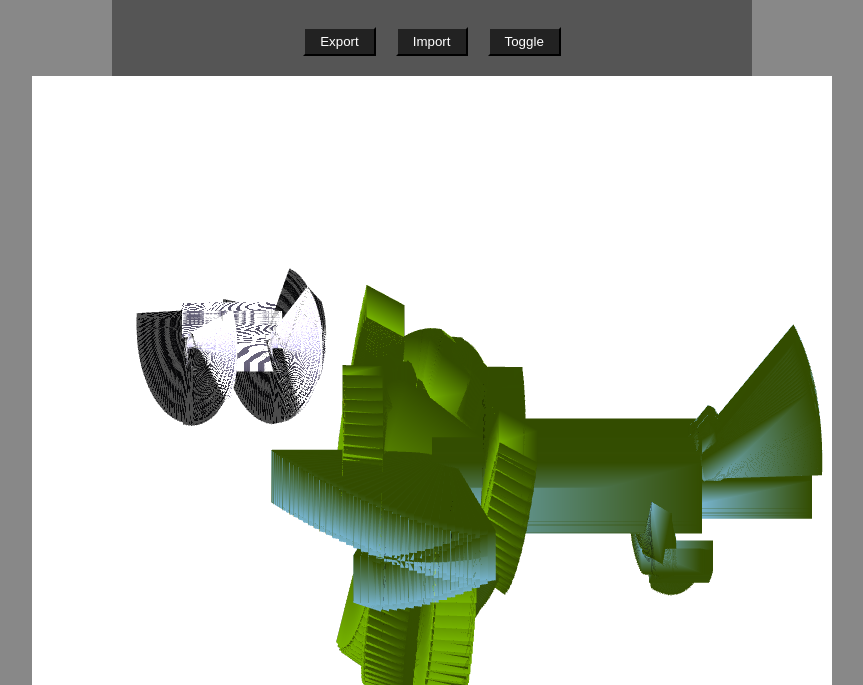
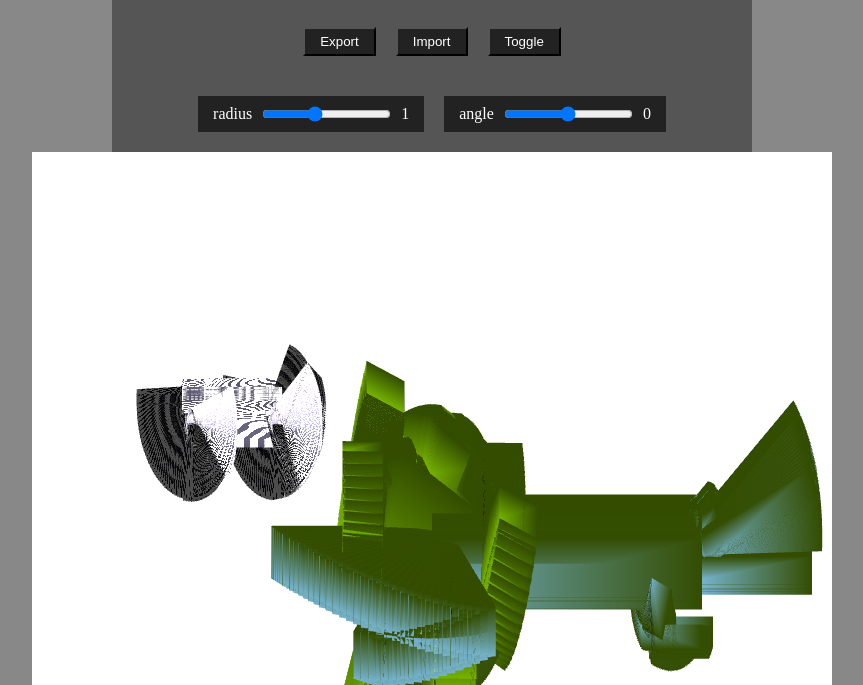
Before and after one commit to primayoriko/webgl-animation-3d, a website with bundled scripts: page public/index.html in a window 1280 px wide. Shown: the part 115-800 px from the top of the page, without its empty margins (208-1071 px from the left). Built offline with nearby package versions, Linux system fonts and the light colour scheme; animation ran at ten frames a second.

Commit message:
feat: add camera slider ui

```diff
--- a/public/index.html
+++ b/public/index.html
@@ -22,6 +22,37 @@
             <button id="import-btn" class="menu-item" value="asd"> Import </button>
             <button id="toggle-btn" class="menu-item" value="asd"> Toggle </button>
         </div>
+
+        <div class="navbar">
+            <!-- <h1>Camera</h1> -->
+            <div class="menu-item">
+                <label for="camera-radius">radius</label>
+                <input
+                    id="camera-radius"
+                    name="camera-radius"
+                    type="range"
+                    min="-5"
+                    max="10"
+                    value="1"
+                    step="0.1"
+                />
+                <output for="camera-radius">1</output>
+            </div>
+            <div class="menu-item">
+                <label for="camera-angle">angle</label>
+                <input
+                    id="camera-angle"
+                    name="camera-angle"
+                    type="range"
+                    min="-360"
+                    max="360"
+                    value="0"
+                    step="1"
+                />
+                <output for="camera-angle">0</output>
+            </div>
+        </div>
+
         <div style="height: 800; width: 800; margin-bottom: 40px;">
             <canvas id="glCanvas" width="800" height="800"></canvas>
         </div>
--- a/public/static/js/index.js
+++ b/public/static/js/index.js
@@ -62,6 +62,22 @@ function loadEvents(app) {
     const importBtn = document.getElementById('import-btn');
     const uploadBtn = document.getElementById('upload-btn');
     const toggleBtn = document.getElementById('toggle-btn');
+    const cameraAngleSlider = document.getElementById("camera-angle");
+    const cameraRadiusSlider = document.getElementById("camera-radius");
+
+    cameraRadiusSlider.oninput = () => {
+        if (cameraRadiusSlider.nextElementSibling) {
+            cameraRadiusSlider.nextElementSibling.innerHTML = cameraRadiusSlider.value;
+        }
+        // app.setCameraRadius(parseFloat(cameraRadiusSlider.value));
+    };
+
+    cameraAngleSlider.oninput = event => {
+        if (cameraAngleSlider.nextElementSibling) {
+            cameraAngleSlider.nextElementSibling.innerHTML = cameraAngleSlider.value;
+        }
+        // app.setCameraAngle(parseFloat(cameraAngleSlider.value));
+    };
 
     toggleBtn.addEventListener('click', event => {
         app.toggleTextureAndShading();
```
